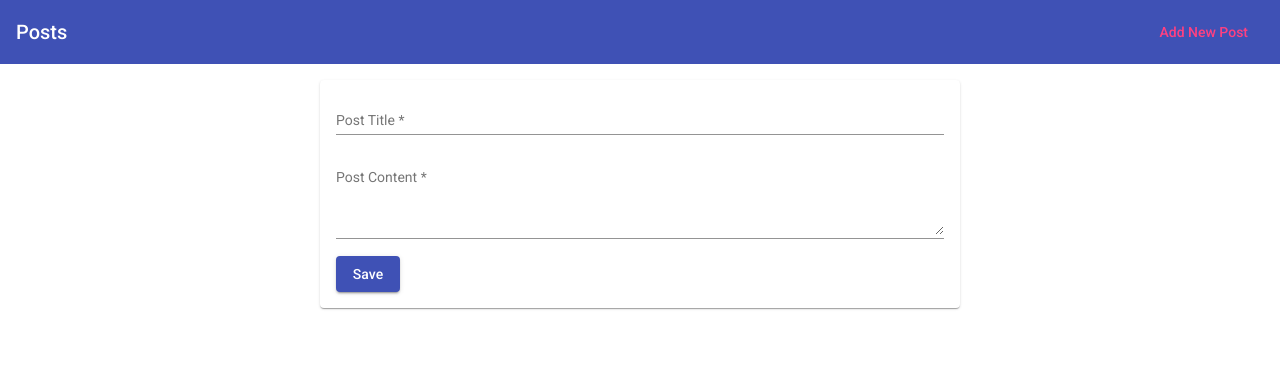
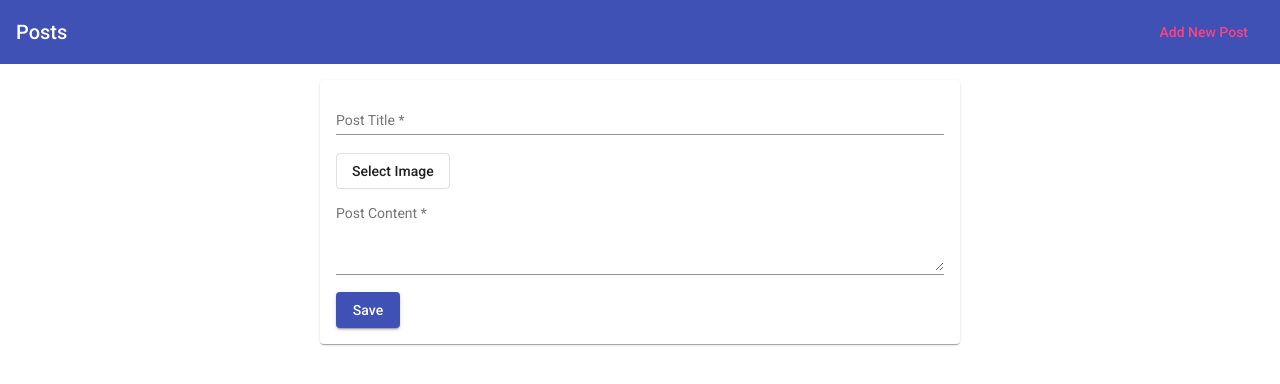
Before and after one commit to canturkmen/SharePost, an Angular app: page /create in a window 1280 px wide. Shown: the top 384 px of the page. Built offline with nearby package versions, Linux system fonts and the light colour scheme.

Commit message:
Added click button for image upload.

```diff
--- a/src/app/posts/post-create/post-create.component.css
+++ b/src/app/posts/post-create/post-create.component.css
@@ -7,3 +7,7 @@
 mat-spinner {
   margin: auto;
 }
+
+input[type="file"] {
+  visibility: hidden;
+}
--- a/src/app/posts/post-create/post-create.component.html
+++ b/src/app/posts/post-create/post-create.component.html
@@ -13,6 +13,10 @@
         #title="ngModel">
         <mat-error *ngIf="title.invalid">Please enter a post title that is longer than 3 words.</mat-error>
     </mat-form-field>
+    <div>
+      <button mat-stroked-button type="button" (click)="filePicker.click()">Select Image</button>
+      <input type="file" #filePicker>
+    </div>
     <mat-form-field>
       <textarea
         matInput
```
